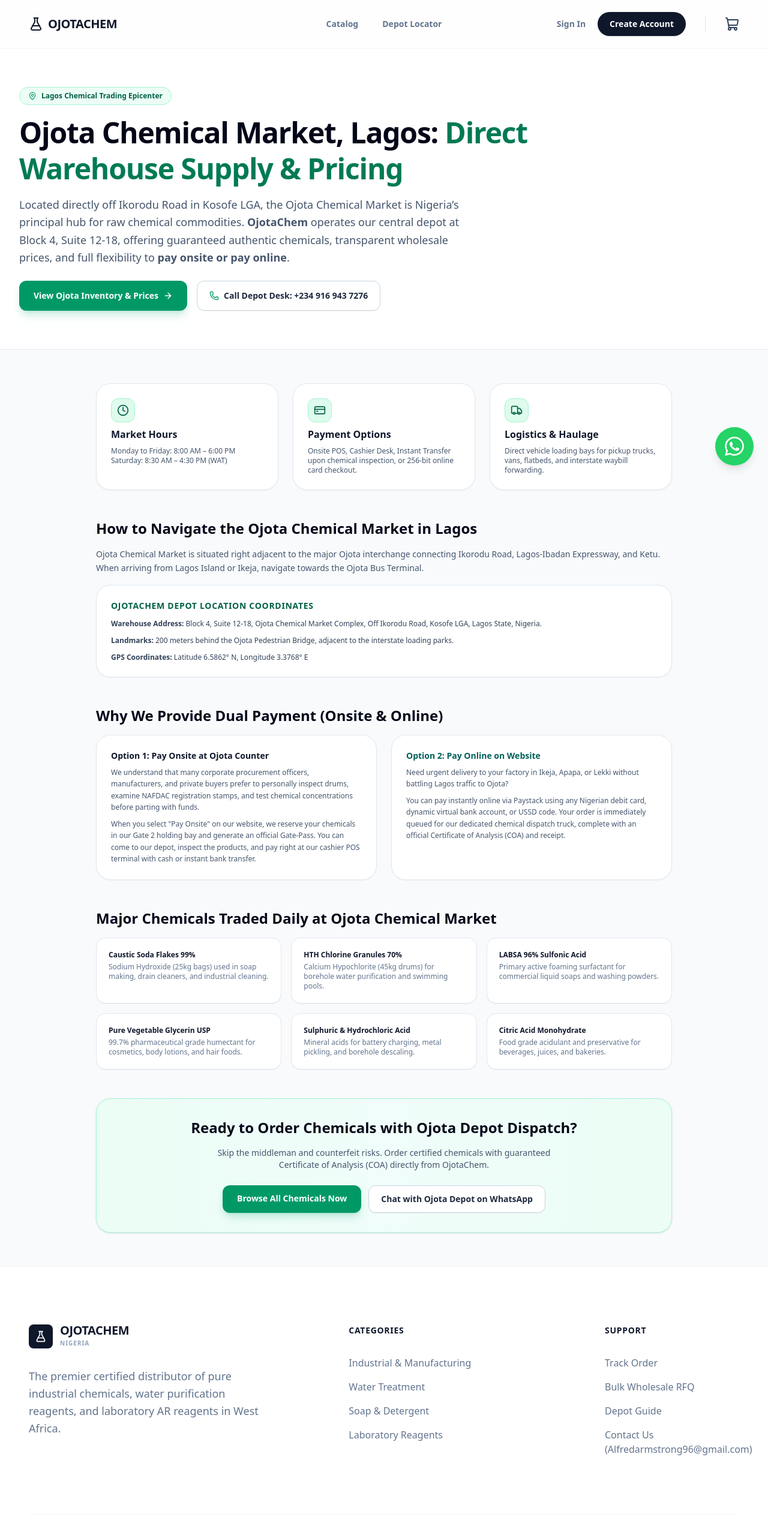
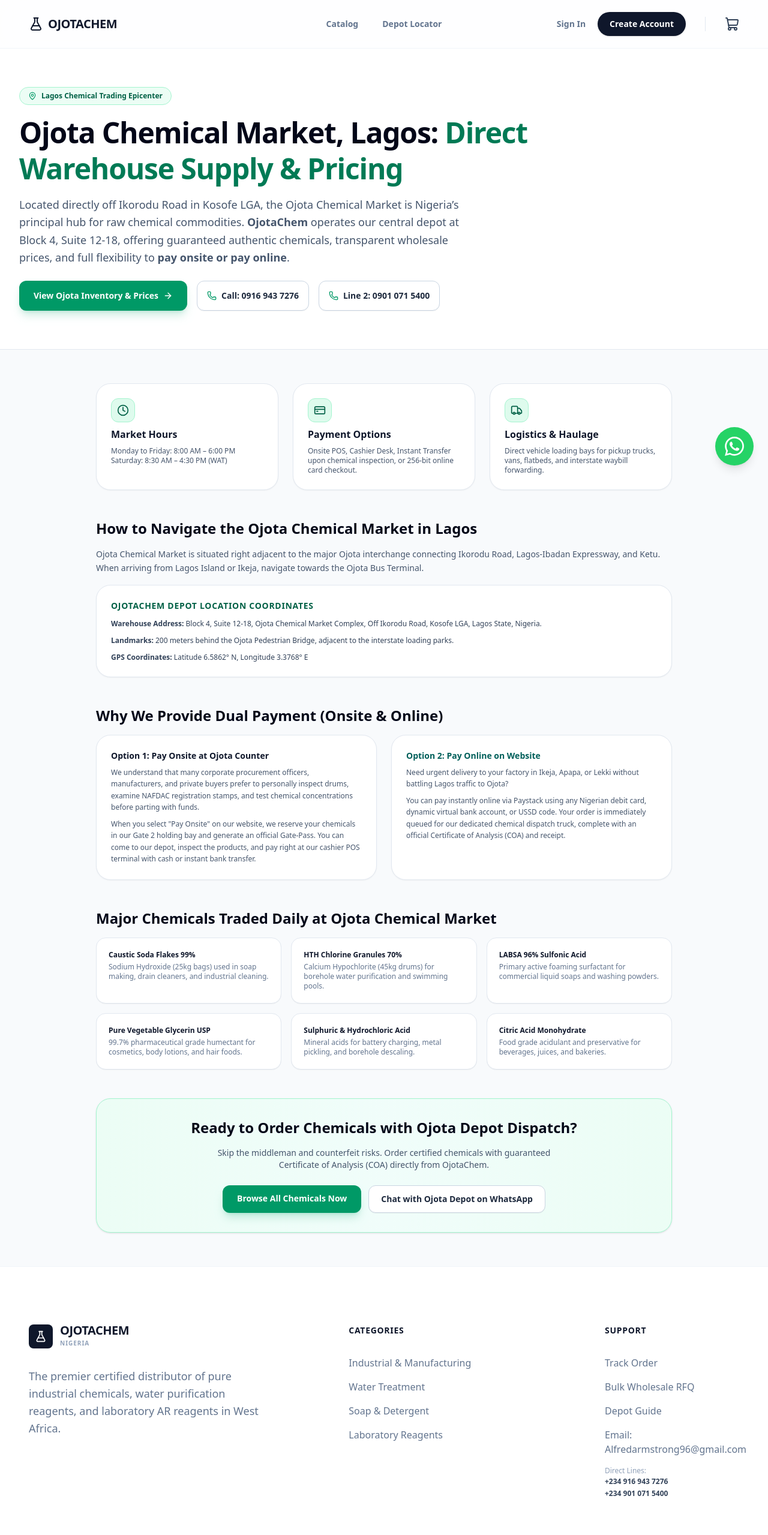
Before and after one commit to Kuino19/ojotachem, a Next.js app: page /ojota-chemical-market in a window 1280 px wide. Shown: the top 2559 px of the page at 60% size. Built offline with nearby package versions, Linux system fonts and the light colour scheme; no server answers.

Commit message:
Add secondary contact number 09010715400 alongside 09169437276 across the website

```diff
--- a/src/app/ojota-chemical-market/page.tsx
+++ b/src/app/ojota-chemical-market/page.tsx
@@ -58,10 +58,17 @@
               </Link>
               <a
                 href="tel:+2349169437276"
-                className="inline-flex items-center gap-2 bg-white hover:bg-slate-100 text-slate-800 font-bold px-5 py-3.5 rounded-xl text-sm border border-slate-300 transition shadow-2xs"
+                className="inline-flex items-center gap-2 bg-white hover:bg-slate-100 text-slate-800 font-bold px-4 py-3.5 rounded-xl text-sm border border-slate-300 transition shadow-2xs"
               >
                 <Phone className="w-4 h-4 text-emerald-600" />
-                <span>Call Depot Desk: +234 916 943 7276</span>
+                <span>Call: 0916 943 7276</span>
+              </a>
+              <a
+                href="tel:+2349010715400"
+                className="inline-flex items-center gap-2 bg-white hover:bg-slate-100 text-slate-800 font-bold px-4 py-3.5 rounded-xl text-sm border border-slate-300 transition shadow-2xs"
+              >
+                <Phone className="w-4 h-4 text-emerald-600" />
+                <span>Line 2: 0901 071 5400</span>
               </a>
             </div>
           </div>
--- a/src/components/Footer.tsx
+++ b/src/components/Footer.tsx
@@ -43,7 +43,14 @@
               <li><button onClick={() => setIsTrackModalOpen(true)} className="hover:text-slate-900 transition">Track Order</button></li>
               <li><button onClick={() => setIsRfqModalOpen(true)} className="hover:text-slate-900 transition">Bulk Wholesale RFQ</button></li>
               <li><Link href="/ojota-chemical-market" className="hover:text-slate-900 transition">Depot Guide</Link></li>
-              <li><a href="mailto:Alfredarmstrong96@gmail.com" className="hover:text-slate-900 transition">Contact Us (Alfredarmstrong96@gmail.com)</a></li>
+              <li><a href="mailto:Alfredarmstrong96@gmail.com" className="hover:text-slate-900 transition">Email: Alfredarmstrong96@gmail.com</a></li>
+              <li>
+                <span className="text-xs text-slate-400 block mb-0.5">Direct Lines:</span>
+                <div className="flex flex-col gap-1 text-xs font-semibold">
+                  <a href="tel:+2349169437276" className="text-slate-700 hover:text-slate-900 transition">+234 916 943 7276</a>
+                  <a href="tel:+2349010715400" className="text-slate-700 hover:text-slate-900 transition">+234 901 071 5400</a>
+                </div>
+              </li>
             </ul>
           </div>
 
--- a/src/components/OrderSuccessModal.tsx
+++ b/src/components/OrderSuccessModal.tsx
@@ -82,7 +82,7 @@
                 Block 4, Ojota Chemical Market Complex, Off Ikorodu Road, Lagos
               </p>
               <p className="text-[11px] text-slate-500">
-                Phone: +234 916 943 7276 | Alfredarmstrong96@gmail.com
+                Phone: +234 916 943 7276 / +234 901 071 5400 | Alfredarmstrong96@gmail.com
               </p>
             </div>
 
@@ -237,7 +237,7 @@
               Drive into Ojota Chemical Market complex off Ikorodu Road (behind the Ojota Bus Terminal). Approach Gate 2 Loading Bay with your Gate-Pass Code <strong className="text-slate-950">{lastOrder.pickupPassCode}</strong>.
             </p>
             <p className="text-[11px] text-slate-600">
-              Depot Warehouse Manager: <strong className="text-emerald-800">+234 916 943 7276</strong>
+              Depot Warehouse Manager: <strong className="text-emerald-800">+234 916 943 7276</strong> / <strong className="text-emerald-800">+234 901 071 5400</strong>
             </p>
           </div>
 
--- a/src/components/TrackOrderModal.tsx
+++ b/src/components/TrackOrderModal.tsx
@@ -192,15 +192,25 @@
               </div>
 
               {/* Contact Dispatch Button */}
-              <div className="pt-2 border-t border-slate-200 flex items-center justify-between text-xs">
+              <div className="pt-2 border-t border-slate-200 flex flex-wrap items-center justify-between gap-2 text-xs">
                 <span className="text-slate-500 font-medium">Need immediate help?</span>
+                <div className="flex items-center gap-3">
                   <a
                     href="tel:+2349169437276"
                     className="text-emerald-700 font-bold hover:underline flex items-center gap-1"
                   >
                     <PhoneCall className="w-3.5 h-3.5" />
-                  Call Ojota Dispatch: +234 916 943 7276
+                    +234 916 943 7276
                   </a>
+                  <span className="text-slate-300">|</span>
+                  <a
+                    href="tel:+2349010715400"
+                    className="text-emerald-700 font-bold hover:underline flex items-center gap-1"
+                  >
+                    <PhoneCall className="w-3.5 h-3.5" />
+                    +234 901 071 5400
+                  </a>
+                </div>
               </div>
             </div>
           ) : (
@@ -210,7 +220,7 @@
                   No active chemical order found for &quot;{searchQuery}&quot;
                 </p>
                 <p className="text-xs text-slate-500">
-                  Please verify your order reference number or call our Ojota depot directly at +234 916 943 7276.
+                  Please verify your order reference number or call our Ojota depot directly at +234 916 943 7276 or +234 901 071 5400.
                 </p>
               </div>
             )
--- a/src/data/seo-config.ts
+++ b/src/data/seo-config.ts
@@ -7,7 +7,7 @@
   url: 'https://ojotachem.com.ng',
   ogImage: '/images/ojota-chemicals-depot-lagos.jpg',
   telephone: '+234 916 943 7276',
-  telephoneAlt: '+234 818 736 2901',
+  telephoneAlt: '+234 901 071 5400',
   email: 'Alfredarmstrong96@gmail.com',
   salesEmail: 'Alfredarmstrong96@gmail.com',
   address: {
```
Lines whose indentation alone changed are shown as unchanged.
